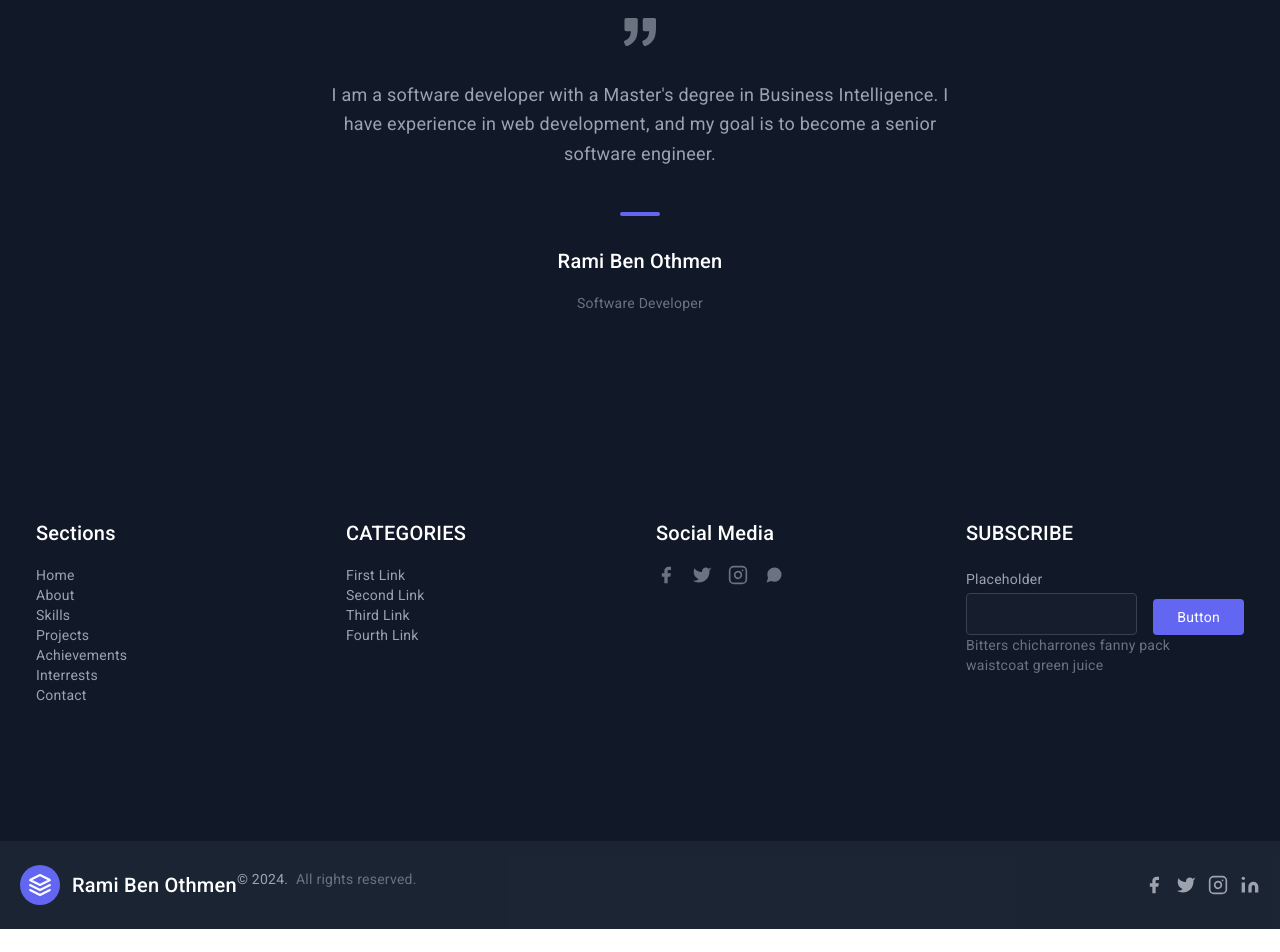
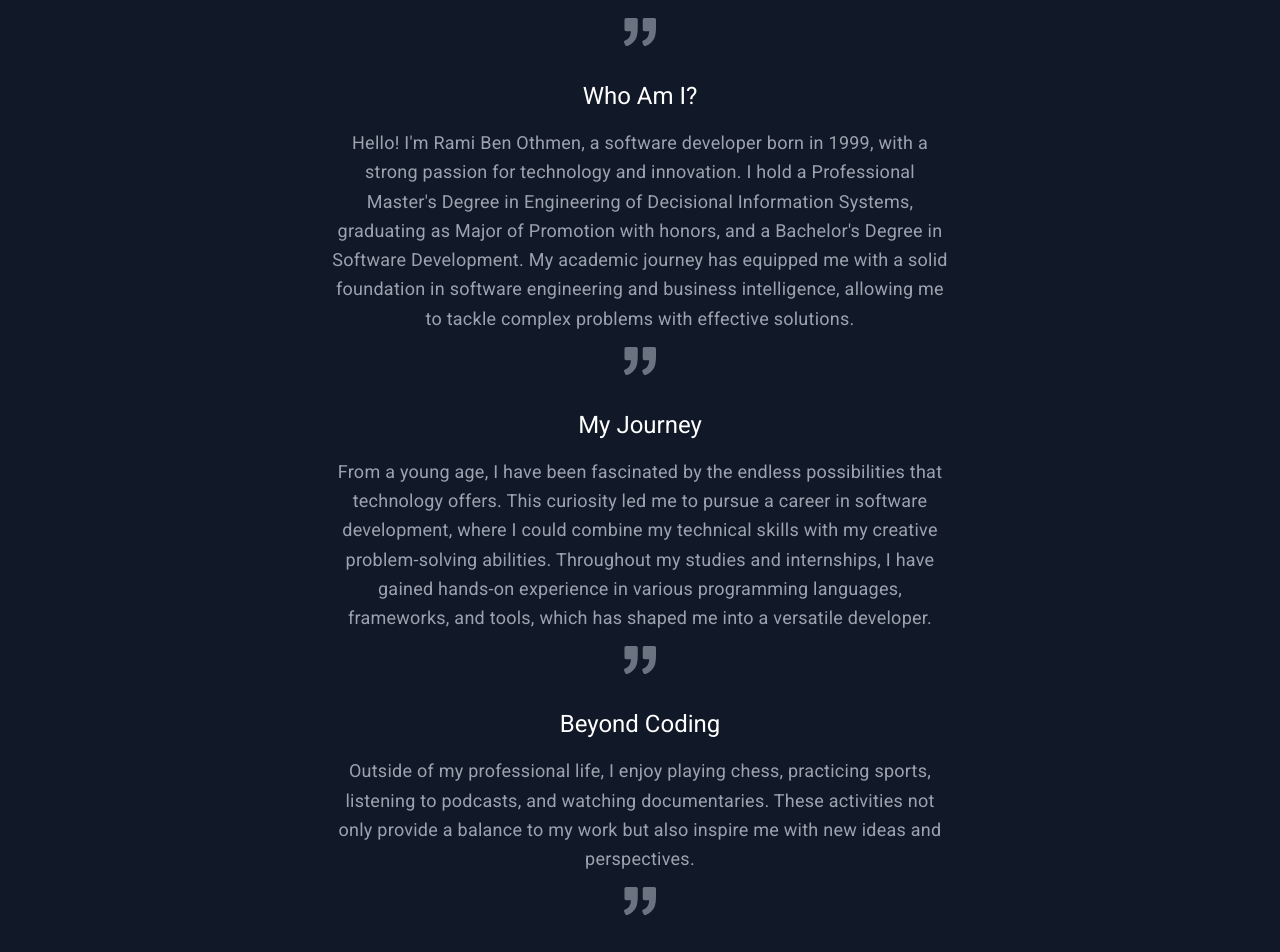
Before and after one commit to RBenOthmen/portfolio-website, an Angular app: page /about in a window 1280 px wide. Shown: the part 160-1112 px from the top of the page. Before the commit the page ends 1089 px from the top, so only its background shows below. Built offline with nearby package versions, Linux system fonts and the light colour scheme.

Commit message:
"Updated About and Home components with new content and styling"

```diff
--- a/src/app/about/about.component.html
+++ b/src/app/about/about.component.html
@@ -4,7 +4,27 @@
       <svg xmlns="http://www.w3.org/2000/svg" fill="currentColor" class="inline-block w-8 h-8 text-gray-500 mb-8" viewBox="0 0 975.036 975.036">
         <path d="M925.036 57.197h-304c-27.6 0-50 22.4-50 50v304c0 27.601 22.4 50 50 50h145.5c-1.9 79.601-20.4 143.3-55.4 191.2-27.6 37.8-69.399 69.1-125.3 93.8-25.7 11.3-36.8 41.7-24.8 67.101l36 76c11.6 24.399 40.3 35.1 65.1 24.399 66.2-28.6 122.101-64.8 167.7-108.8 55.601-53.7 93.7-114.3 114.3-181.9 20.601-67.6 30.9-159.8 30.9-276.8v-239c0-27.599-22.401-50-50-50zM106.036 913.497c65.4-28.5 121-64.699 166.9-108.6 56.1-53.7 94.4-114.1 115-181.2 20.6-67.1 30.899-159.6 30.899-277.5v-239c0-27.6-22.399-50-50-50h-304c-27.6 0-50 22.4-50 50v304c0 27.601 22.4 50 50 50h145.5c-1.9 79.601-20.4 143.3-55.4 191.2-27.6 37.8-69.4 69.1-125.3 93.8-25.7 11.3-36.8 41.7-24.8 67.101l35.9 75.8c11.601 24.399 40.501 35.2 65.301 24.399z"></path>
       </svg>
-      <p class="leading-relaxed text-lg">I am a software developer with a Master's degree in Business Intelligence. I have experience in web development, and my goal is to become a senior software engineer.</p>
+      <h1 class="text-white font-medium title-font tracking-wider text-sm">Who Am I?</h1>
+      <p class="leading-relaxed text-lg">Hello! I'm Rami Ben Othmen, a software developer born in 1999, with a strong passion for technology and innovation. I hold a Professional Master's Degree in Engineering of Decisional Information Systems, graduating as Major of Promotion with honors, and a Bachelor's Degree in Software Development. My academic journey has equipped me with a solid foundation in software engineering and business intelligence, allowing me to tackle complex problems with effective solutions.</p>
+
+      <svg xmlns="http://www.w3.org/2000/svg" fill="currentColor" class="inline-block w-8 h-8 text-gray-500 mb-8" viewBox="0 0 975.036 975.036">
+        <path d="M925.036 57.197h-304c-27.6 0-50 22.4-50 50v304c0 27.601 22.4 50 50 50h145.5c-1.9 79.601-20.4 143.3-55.4 191.2-27.6 37.8-69.399 69.1-125.3 93.8-25.7 11.3-36.8 41.7-24.8 67.101l36 76c11.6 24.399 40.3 35.1 65.1 24.399 66.2-28.6 122.101-64.8 167.7-108.8 55.601-53.7 93.7-114.3 114.3-181.9 20.601-67.6 30.9-159.8 30.9-276.8v-239c0-27.599-22.401-50-50-50zM106.036 913.497c65.4-28.5 121-64.699 166.9-108.6 56.1-53.7 94.4-114.1 115-181.2 20.6-67.1 30.899-159.6 30.899-277.5v-239c0-27.6-22.399-50-50-50h-304c-27.6 0-50 22.4-50 50v304c0 27.601 22.4 50 50 50h145.5c-1.9 79.601-20.4 143.3-55.4 191.2-27.6 37.8-69.4 69.1-125.3 93.8-25.7 11.3-36.8 41.7-24.8 67.101l35.9 75.8c11.601 24.399 40.501 35.2 65.301 24.399z"></path>
+      </svg>
+      <h1 class="text-white font-medium title-font tracking-wider text-sm">My Journey</h1>
+      <p class="leading-relaxed text-lg">From a young age, I have been fascinated by the endless possibilities that technology offers. This curiosity led me to pursue a career in software development, where I could combine my technical skills with my creative problem-solving abilities. Throughout my studies and internships, I have gained hands-on experience in various programming languages, frameworks, and tools, which has shaped me into a versatile developer.</p>
+
+      <svg xmlns="http://www.w3.org/2000/svg" fill="currentColor" class="inline-block w-8 h-8 text-gray-500 mb-8" viewBox="0 0 975.036 975.036">
+        <path d="M925.036 57.197h-304c-27.6 0-50 22.4-50 50v304c0 27.601 22.4 50 50 50h145.5c-1.9 79.601-20.4 143.3-55.4 191.2-27.6 37.8-69.399 69.1-125.3 93.8-25.7 11.3-36.8 41.7-24.8 67.101l36 76c11.6 24.399 40.3 35.1 65.1 24.399 66.2-28.6 122.101-64.8 167.7-108.8 55.601-53.7 93.7-114.3 114.3-181.9 20.601-67.6 30.9-159.8 30.9-276.8v-239c0-27.599-22.401-50-50-50zM106.036 913.497c65.4-28.5 121-64.699 166.9-108.6 56.1-53.7 94.4-114.1 115-181.2 20.6-67.1 30.899-159.6 30.899-277.5v-239c0-27.6-22.399-50-50-50h-304c-27.6 0-50 22.4-50 50v304c0 27.601 22.4 50 50 50h145.5c-1.9 79.601-20.4 143.3-55.4 191.2-27.6 37.8-69.4 69.1-125.3 93.8-25.7 11.3-36.8 41.7-24.8 67.101l35.9 75.8c11.601 24.399 40.501 35.2 65.301 24.399z"></path>
+      </svg>
+      <h1 class="text-white font-medium title-font tracking-wider text-sm">Beyond Coding</h1>
+      <p class="leading-relaxed text-lg">Outside of my professional life, I enjoy playing chess, practicing sports, listening to podcasts, and watching documentaries. These activities not only provide a balance to my work but also inspire me with new ideas and perspectives.</p>
+
+      <svg xmlns="http://www.w3.org/2000/svg" fill="currentColor" class="inline-block w-8 h-8 text-gray-500 mb-8" viewBox="0 0 975.036 975.036">
+        <path d="M925.036 57.197h-304c-27.6 0-50 22.4-50 50v304c0 27.601 22.4 50 50 50h145.5c-1.9 79.601-20.4 143.3-55.4 191.2-27.6 37.8-69.399 69.1-125.3 93.8-25.7 11.3-36.8 41.7-24.8 67.101l36 76c11.6 24.399 40.3 35.1 65.1 24.399 66.2-28.6 122.101-64.8 167.7-108.8 55.601-53.7 93.7-114.3 114.3-181.9 20.601-67.6 30.9-159.8 30.9-276.8v-239c0-27.599-22.401-50-50-50zM106.036 913.497c65.4-28.5 121-64.699 166.9-108.6 56.1-53.7 94.4-114.1 115-181.2 20.6-67.1 30.899-159.6 30.899-277.5v-239c0-27.6-22.399-50-50-50h-304c-27.6 0-50 22.4-50 50v304c0 27.601 22.4 50 50 50h145.5c-1.9 79.601-20.4 143.3-55.4 191.2-27.6 37.8-69.4 69.1-125.3 93.8-25.7 11.3-36.8 41.7-24.8 67.101l35.9 75.8c11.601 24.399 40.501 35.2 65.301 24.399z"></path>
+      </svg>
+      <h1 class="text-white font-medium title-font tracking-wider text-sm">Let's Connect</h1>
+      <p class="leading-relaxed text-lg">I am always open to new opportunities and collaborations that challenge me to grow and learn. Feel free to browse through my portfolio to see more of my work, and don't hesitate to reach out if you'd like to connect.</p>
+
       <span class="inline-block h-1 w-10 rounded bg-indigo-500 mt-8 mb-6"></span>
       <h2 class="text-white font-medium title-font tracking-wider text-sm">Rami Ben Othmen</h2>
       <p class="text-gray-500">Software Developer</p>
--- a/src/app/home/home.component.html
+++ b/src/app/home/home.component.html
@@ -2,7 +2,7 @@
   <div class="container px-5 py-24 mx-auto flex flex-wrap">
     <h2 class="sm:text-3xl text-2xl text-white font-medium title-font mb-2 md:w-2/5">Welcome to My Portfolio</h2>
     <div class="md:w-3/5 md:pl-6">
-      <h2>Hello! I'm Rami Ben Othmen</h2>
+      <h1 class="text-white font-medium title-font tracking-wider text-sm">Hello! I'm Rami Ben Othmen</h1>
       <p class="leading-relaxed text-base">I'm a passionate and dedicated software developer with a Professional Master's Degree in Engineering of Decisional Information Systems and a Bachelor's Degree in Software Development. With a strong foundation in software engineering and a keen interest in business intelligence, I strive to create innovative and efficient solutions that drive meaningful results.</p>
       <div class="flex md:mt-4 mt-6">
         <button class="inline-flex text-white bg-indigo-500 border-0 py-1 px-4 focus:outline-none hover:bg-indigo-600 rounded">Button</button>
```
